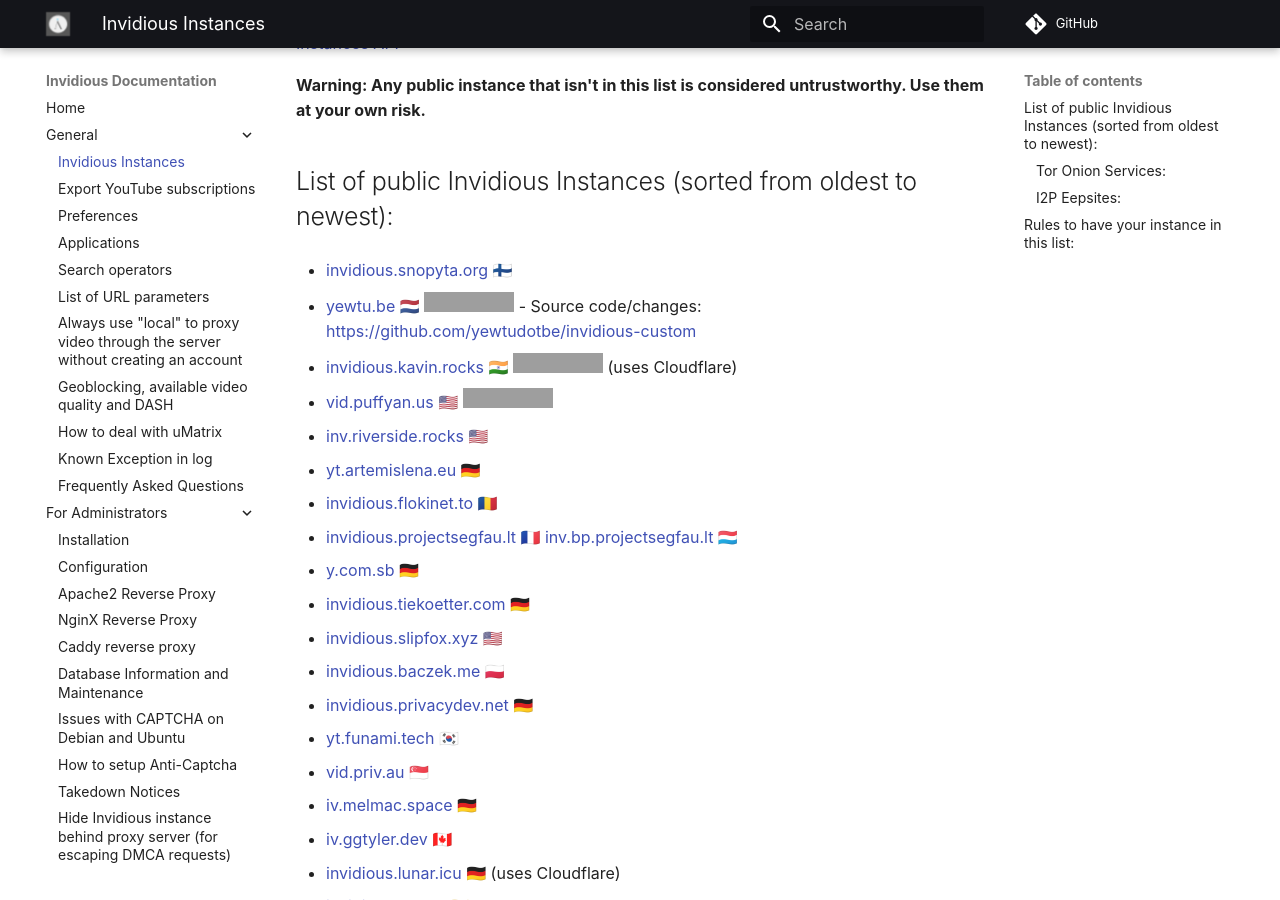
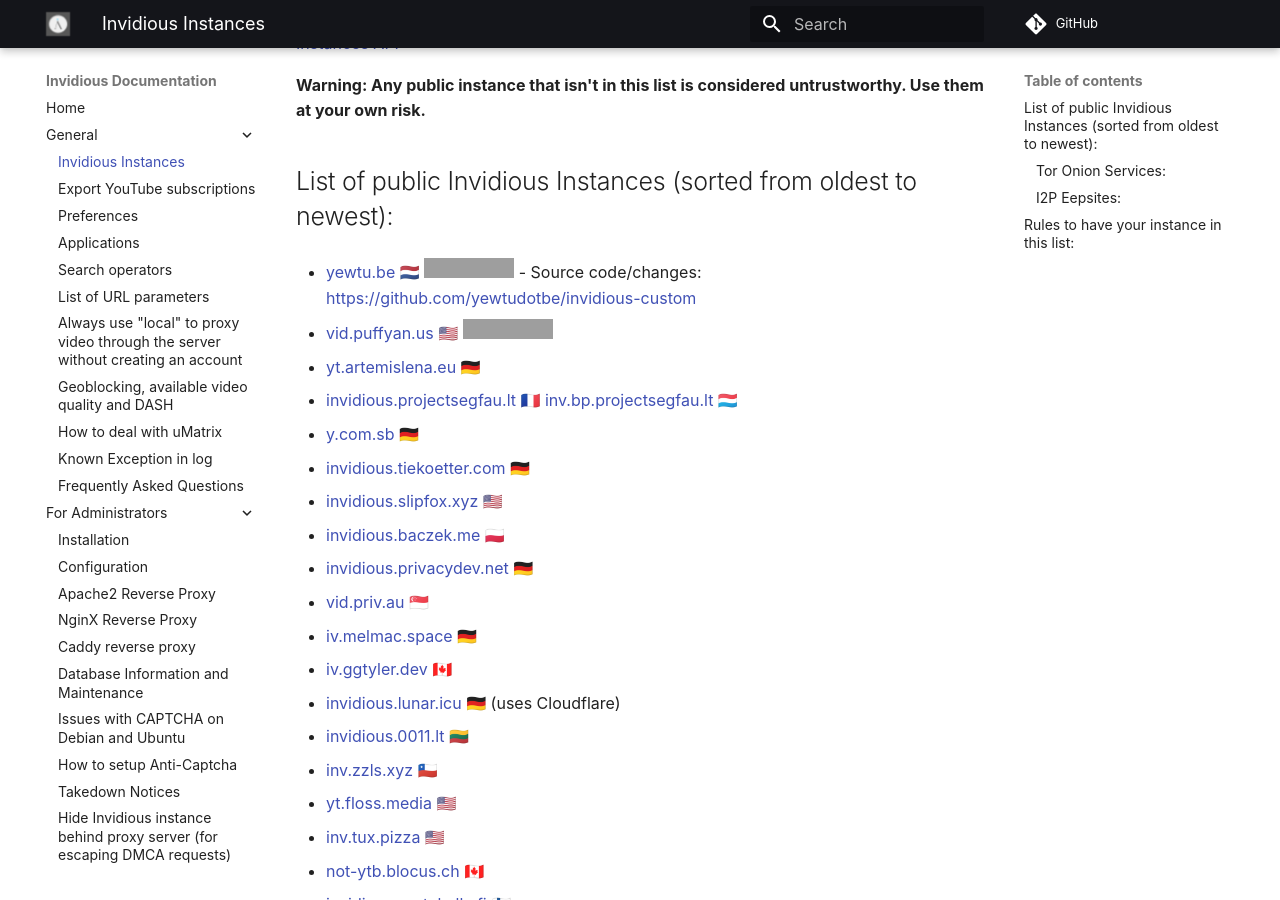
Before and after one commit to iv-org/documentation, an MkDocs documentation site: the page built from docs/instances.md, in a window 1280 px wide and 900 px high, scrolled down 190 px. Built offline with MkDocs 1.6.1 and Material for MkDocs 9.7.7, drawn with Linux system fonts in a browser that asks for light colours; comment, search, counter and statistics services are not loaded; grey boxes are pictures that could not be loaded.

Commit message:
Remove instances that are blocked by google
Ping me to add back the instance

```diff
--- a/docs/instances.md
+++ b/docs/instances.md
@@ -8,19 +8,11 @@
 
 ## List of public Invidious Instances (sorted from oldest to newest):
 
-* [invidious.snopyta.org](https://invidious.snopyta.org) 🇫🇮
-
 * [yewtu.be](https://yewtu.be) 🇳🇱 [![Uptime Robot status](https://img.shields.io/uptimerobot/status/m783898765-2a4efa67aa8d1c7be6b1dd9d)](https://uptime.invidious.io/784257752) - Source code/changes: https://github.com/yewtudotbe/invidious-custom
-
-* [invidious.kavin.rocks](https://invidious.kavin.rocks) 🇮🇳 [![Uptime Robot status](https://img.shields.io/uptimerobot/status/m786132664-f9fa738fba1c4dc2f7364f71)](https://status.kavin.rocks/786132664) (uses Cloudflare)
 
 * [vid.puffyan.us](https://vid.puffyan.us) 🇺🇸 [![Uptime Robot status](https://img.shields.io/uptimerobot/status/m786947233-1131c3f67b9a20621b1926d3?style=plastic)](https://stats.uptimerobot.com/n7A08HGVl6/786947233)
 
-* [inv.riverside.rocks](https://inv.riverside.rocks) 🇺🇸
-
 * [yt.artemislena.eu](https://yt.artemislena.eu) 🇩🇪
-
-* [invidious.flokinet.to](https://invidious.flokinet.to) 🇷🇴
 
 * [invidious.projectsegfau.lt](https://invidious.projectsegfau.lt) 🇫🇷 [inv.bp.projectsegfau.lt](https://inv.bp.projectsegfau.lt) 🇱🇺
 
@@ -33,8 +25,6 @@
 * [invidious.baczek.me](https://invidious.baczek.me) 🇵🇱
 
 * [invidious.privacydev.net](https://invidious.privacydev.net) 🇩🇪
-
-* [yt.funami.tech](https://yt.funami.tech) 🇰🇷
 
 * [vid.priv.au](https://vid.priv.au) 🇸🇬
 
```
